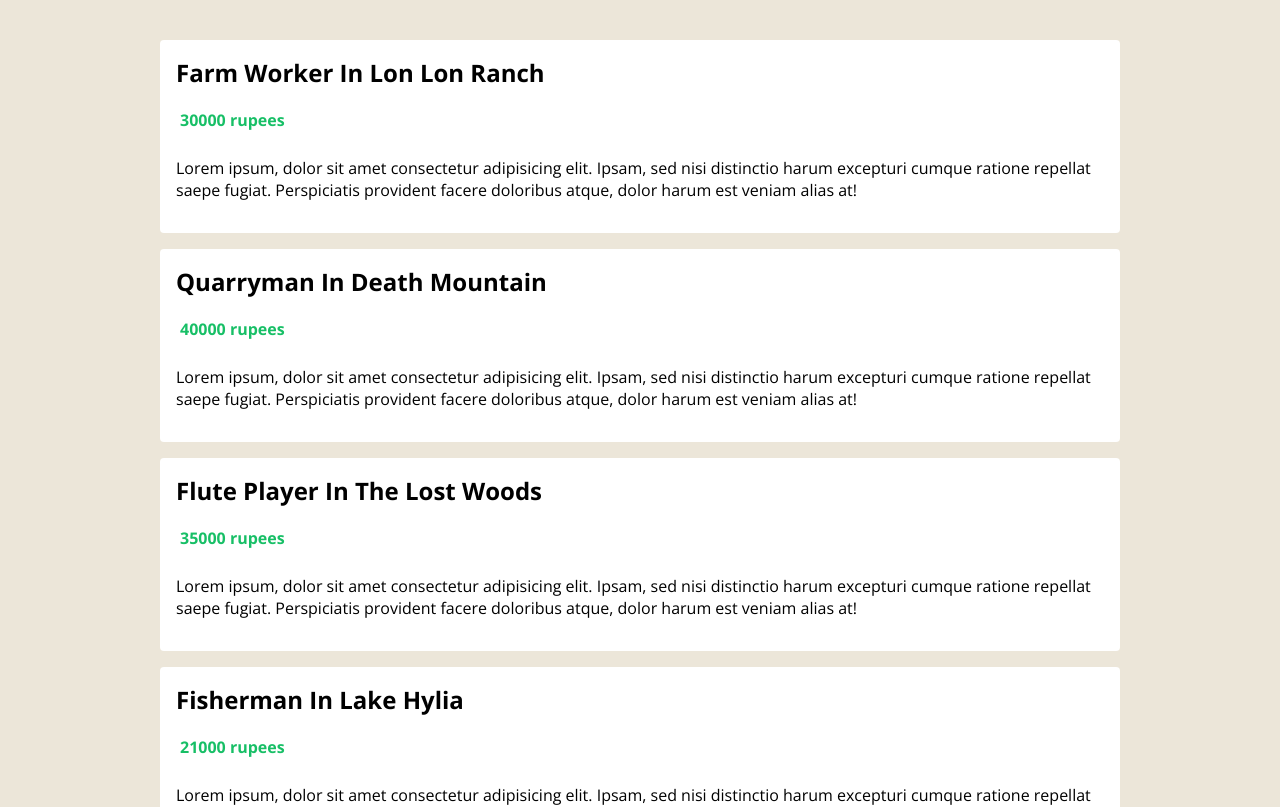
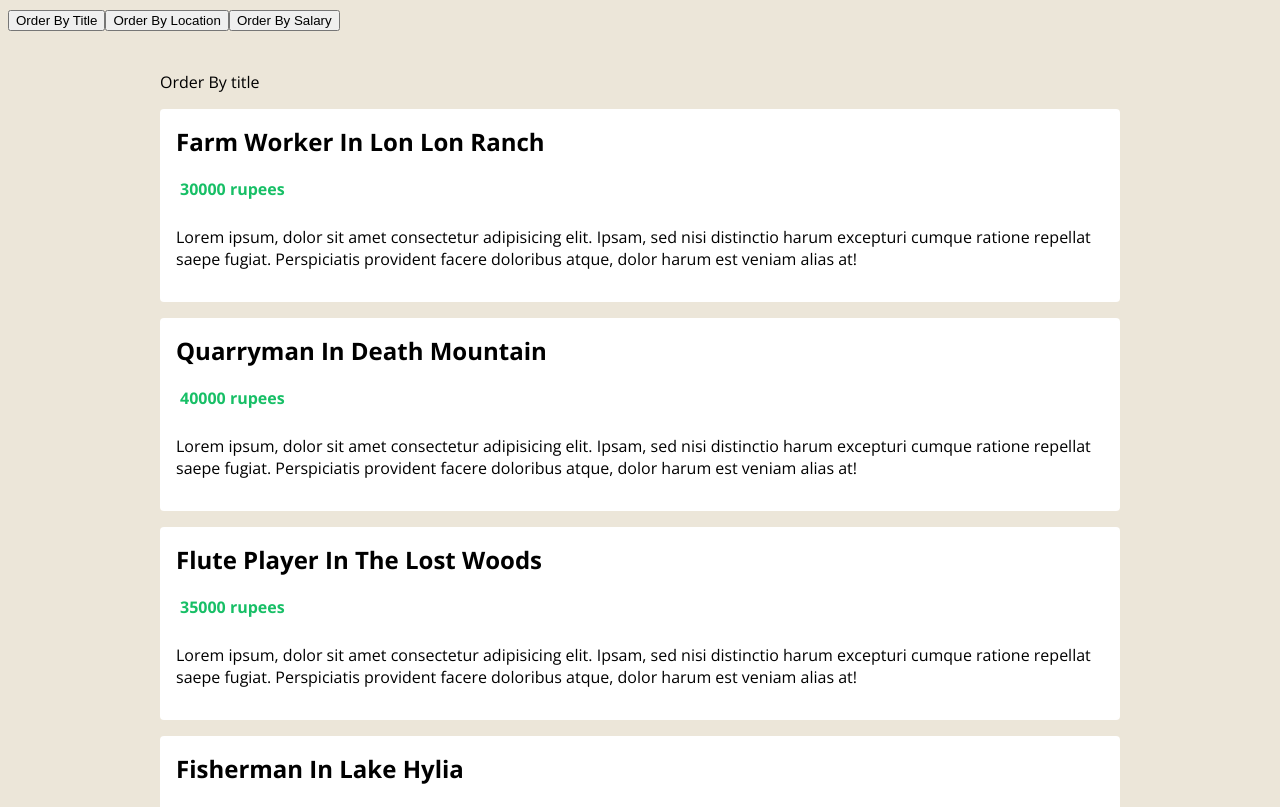
Before and after one commit to ThutaMinThway2001/hyrule-jobs, a Vue app: page / in a window 1280 px wide. Shown: the top 807 px of the page. Built offline with nearby package versions, Linux system fonts and the light colour scheme.

Commit message:
functions

```diff
--- a/src/App.vue
+++ b/src/App.vue
@@ -1,6 +1,9 @@
 <template>
   <div class="app">
-    <JobList :jobs="jobs" />
+    <button @click="handleClick('title')">Order By Title</button>
+    <button @click="handleClick('location')">Order By Location</button>
+    <button @click="handleClick('salary')">Order By Salary</button>
+    <JobList :jobs="jobs" :order="order"/>
   </div>
 </template>
 
@@ -8,6 +11,7 @@
 import { defineComponent, ref} from 'vue';
 import Job from './types/Job'
 import JobList from './components/JobList.vue';
+import OrderTerm from './types/OrderTerm'
 
 export default defineComponent({
   name: 'App',
@@ -23,16 +27,14 @@
       { title: 'prison guard', location: 'gerudo valley', salary: 32000, id: '5' }
     ])
 
-    return {jobs}
+    const order = ref<OrderTerm>('title');
+
+    const handleClick = (term: OrderTerm) => {
+      order.value = term;
+    }
+
+    return {jobs, handleClick, order}
   },
-  methods: {
-    // changeName(name: string){
-    //   this.name = name;
-    // },
-    // changeAge(age: number){
-    //   this.age = age;
-    // }
-  }
 });
 </script>
 
--- a/src/components/JobList.vue
+++ b/src/components/JobList.vue
@@ -1,5 +1,6 @@
 <template>
     <div class="job-list">
+        <p>Order By {{order}}</p>
         <ul>
             <li v-for="job in jobs" :key="job.id">
                 <h2>{{job.title}} in {{job.location}}</h2>
@@ -22,12 +23,17 @@
 <script lang="ts">
 import { defineComponent, PropType } from 'vue'
 import Job from '@/types/Job'
+import OrderTerm from '@/types/OrderTerm'
 
 export default defineComponent({
     props: {
         jobs: {
             required: true,
             type: Array as PropType<Job[]>
+        },
+        order: {
+            required: true,
+            type: String as PropType<OrderTerm>
         }
     }
 })
--- /dev/null
+++ b/src/types/OrderTerm.ts
@@ -0,0 +1,3 @@
+type OrderTerm = 'title' | 'location' | 'salary';
+
+export default OrderTerm;
```
